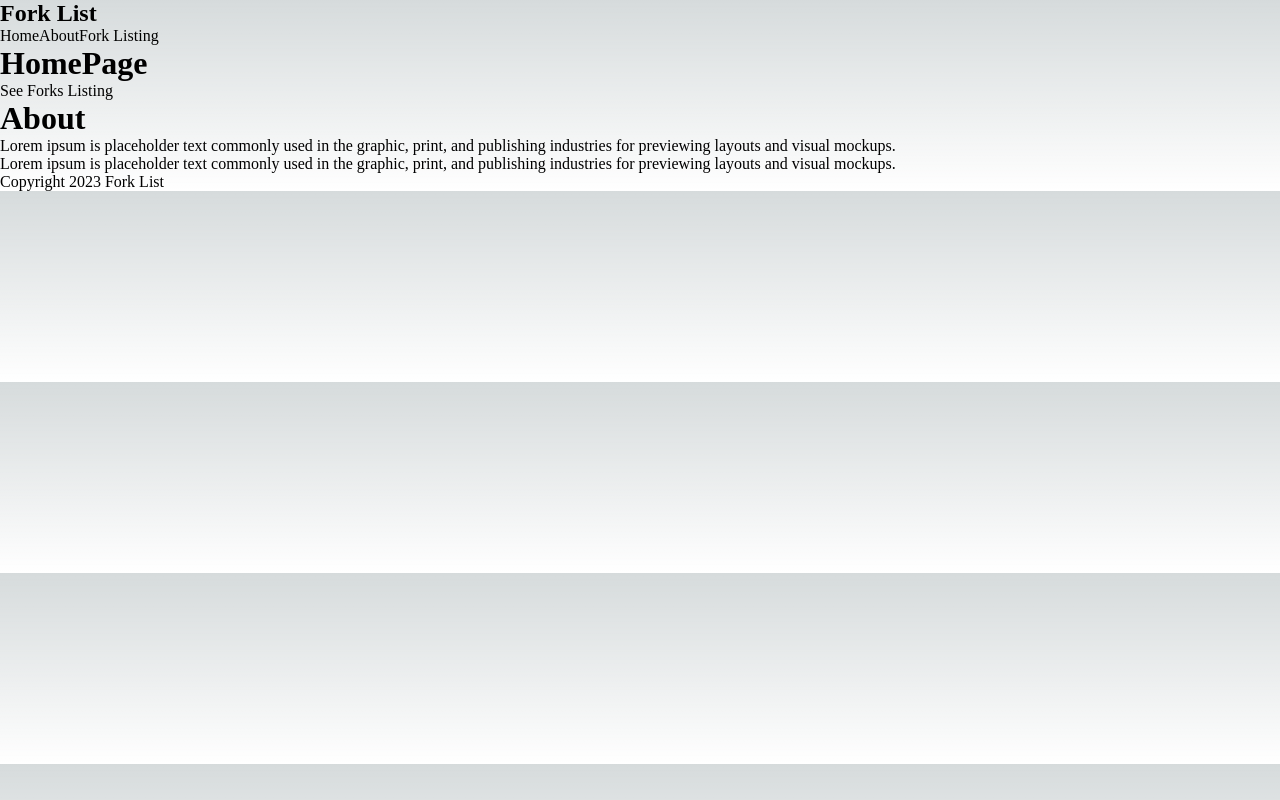
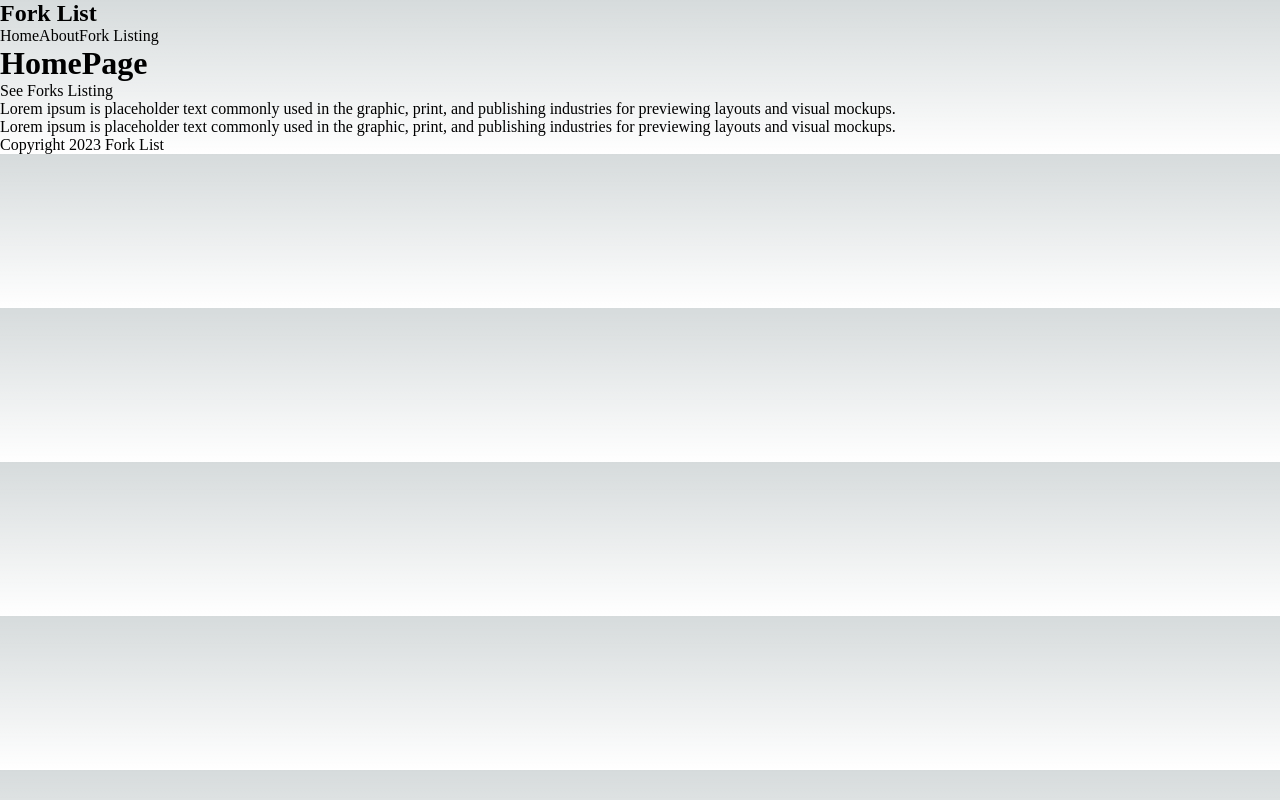
Before and after one commit to sameetghouri/Next-ListApp, a Next.js app: page / in a window 1280 px wide. Built offline with nearby package versions, Linux system fonts and the light colour scheme.

Commit message:
modified

```diff
--- a/app/page.js
+++ b/app/page.js
@@ -13,7 +13,7 @@ export default function Home() {
       <Nav/>
      <h1>HomePage</h1>
      <Link href='/forks'>See Forks Listing</Link>
-     <h1>About</h1>
+
         <p>Lorem ipsum is placeholder text commonly used in the graphic, print, and publishing industries for previewing layouts and visual mockups.</p>
         <p>Lorem ipsum is placeholder text commonly used in the graphic, print, and publishing industries for previewing layouts and visual mockups.</p>
 
```
